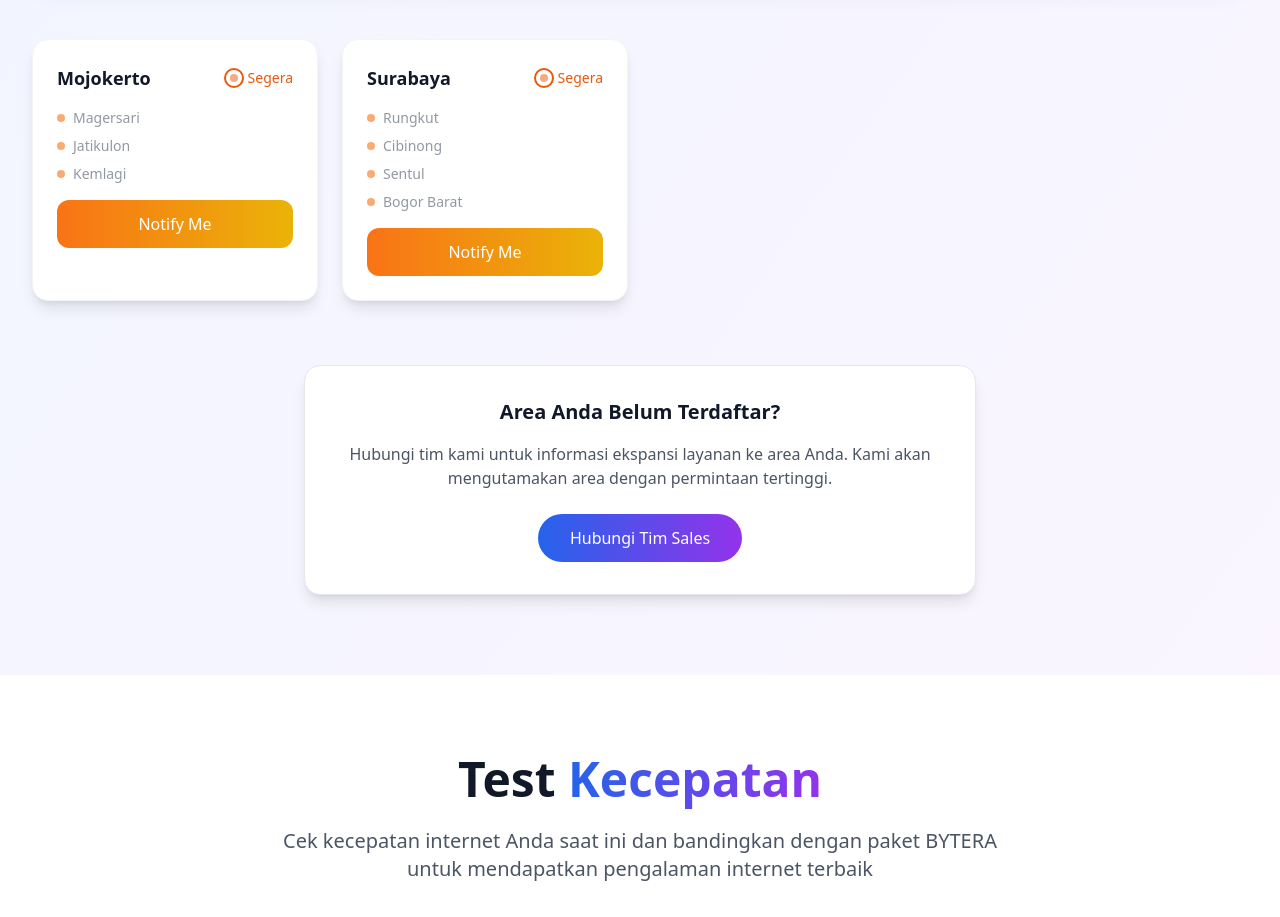
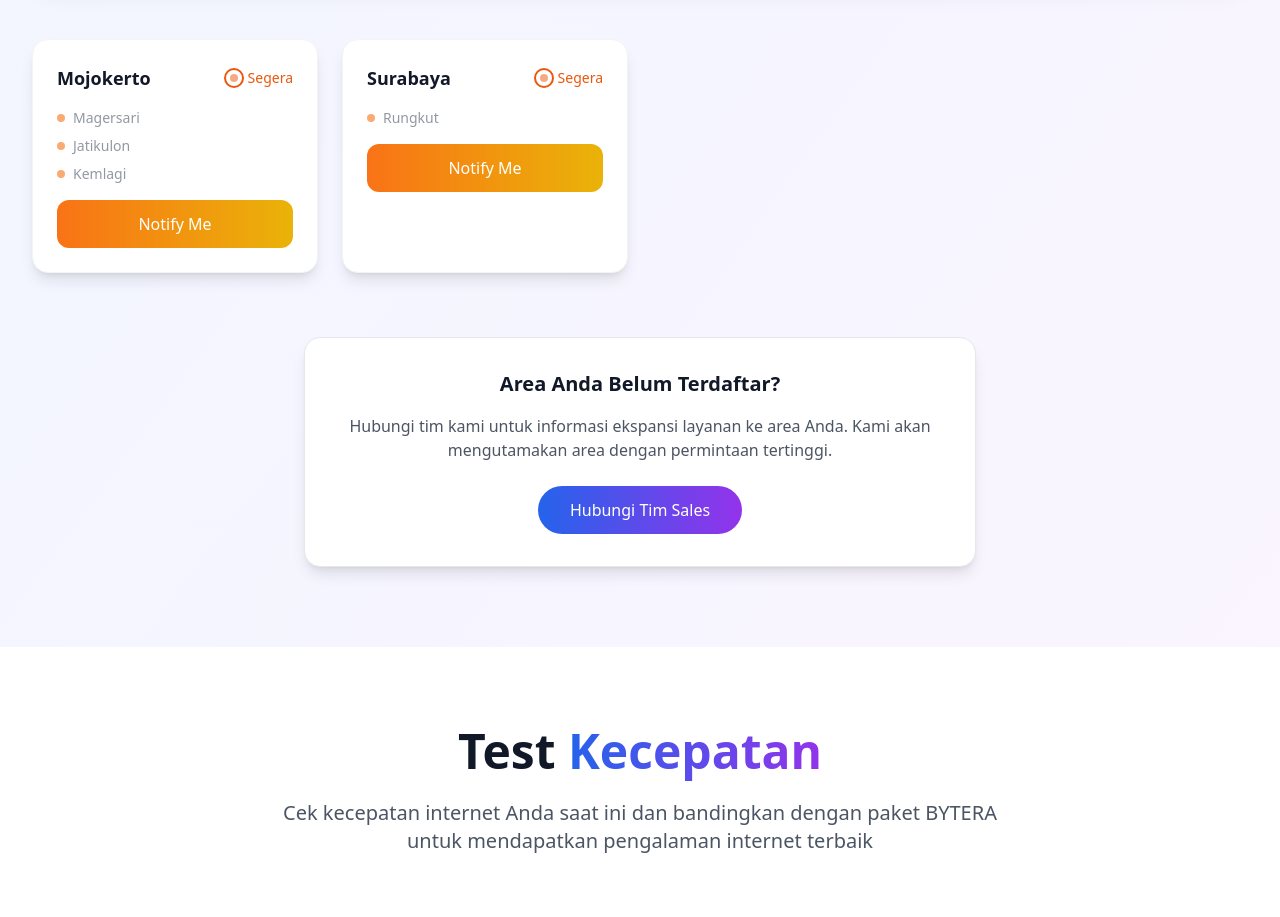
Before and after one commit to DimasDarma11/BYTERA-WIFI, a React (Vite) app: page / in a window 1280 px wide. Shown: the part 4300-5217 px from the top of the page. Built offline with nearby package versions, Linux system fonts and the light colour scheme.

Commit message:
Update Coverage.tsx

```diff
--- a/src/components/Coverage.tsx
+++ b/src/components/Coverage.tsx
@@ -25,7 +25,7 @@ const Coverage = () => {
 
   const coverageAreas = [
     { city: 'Mojokerto', districts: ['Magersari', 'Jatikulon', 'Kemlagi'], status: 'coming-soon' },
-    { city: 'Surabaya', districts: ['Rungkut', 'Cibinong', 'Sentul', 'Bogor Barat'], status: 'coming-soon' },
+    { city: 'Surabaya', districts: ['Rungkut'], status: 'coming-soon' },
   ];
 
   return (
```
